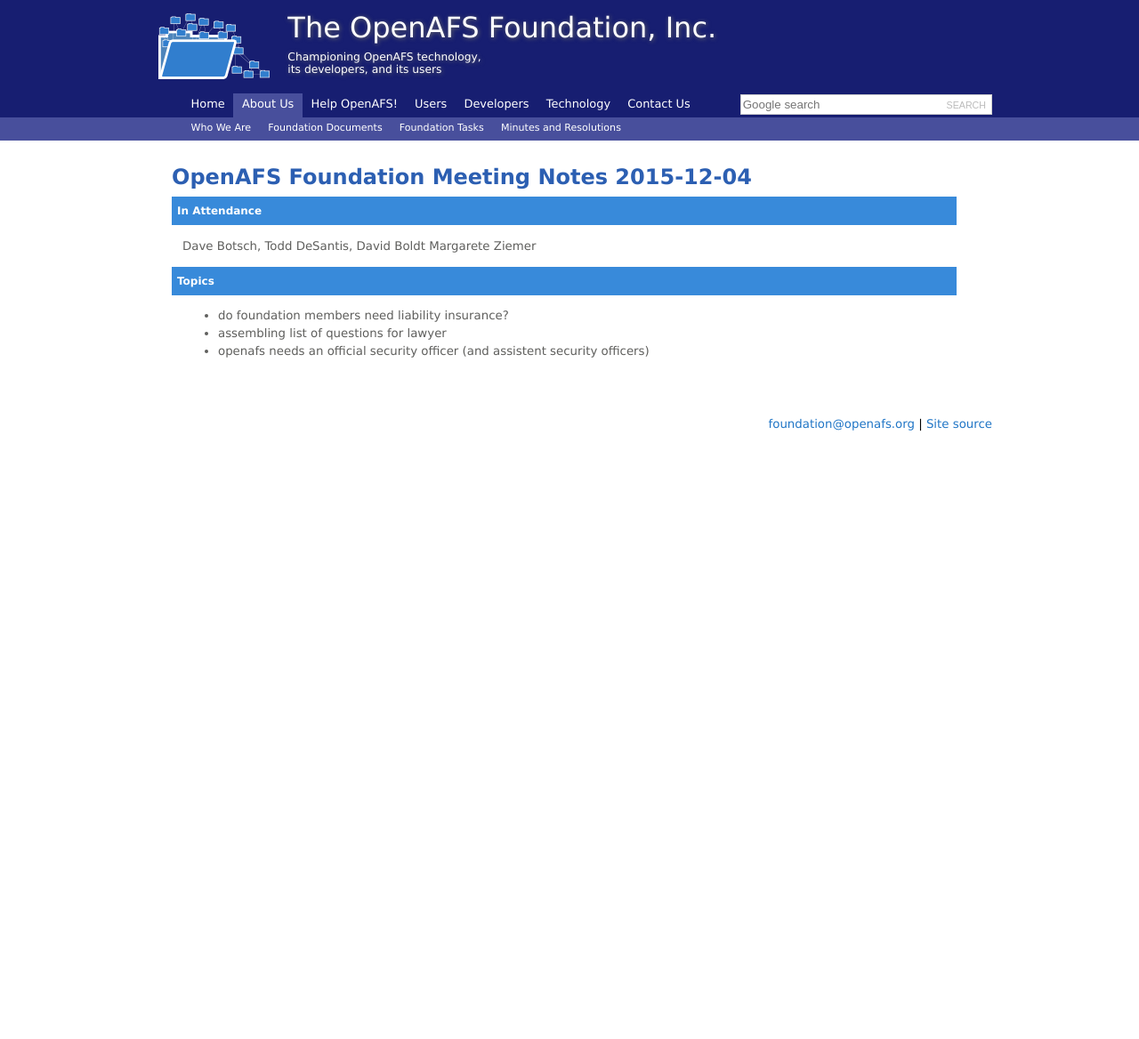
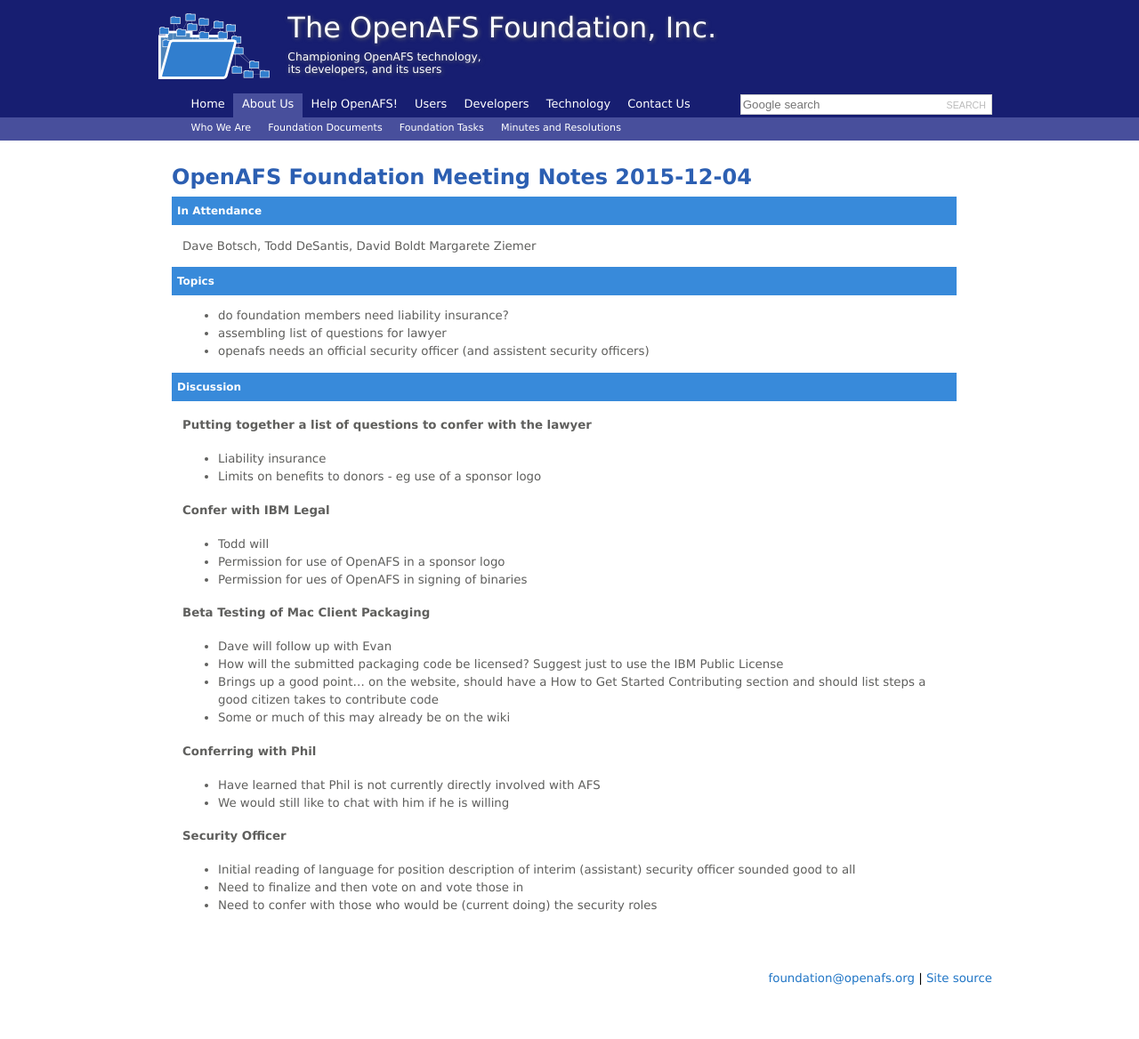
Before and after one commit to openafsfoundation/openafsfoundation.org, a Jekyll site: the page built from about/minutes/2015-12-04/index.md, in a window 1280 px wide. Shown: the whole page at 89% size. Built offline with Jekyll 4.4.1, drawn with Linux system fonts in a browser that asks for light colours; before the commit the page ends 900 px from its top, so only the background shows below that.

Commit message:
Update index.md

```diff
--- a/about/minutes/2015-12-04/index.md
+++ b/about/minutes/2015-12-04/index.md
@@ -17,3 +17,34 @@
 * do foundation members need liability insurance?
 * assembling list of questions for lawyer
 * openafs needs an official security officer (and assistent security officers)
+
+### Discussion ###
+
+#### Putting together a list of questions to confer with the lawyer ####
+
+* Liability insurance
+* Limits on benefits to donors - eg use of a sponsor logo
+
+#### Confer with IBM Legal ####
+
+* Todd will
+* Permission for use of OpenAFS in a sponsor logo
+* Permission for ues of OpenAFS in signing of binaries
+
+#### Beta Testing of Mac Client Packaging ####
+
+* Dave will follow up with Evan
+* How will the submitted packaging code be licensed? Suggest just to use the IBM Public License
+* Brings up a good point... on the website, should have a How to Get Started Contributing section and should list steps a good citizen takes to contribute code
+* Some or much of this may already be on the wiki
+
+#### Conferring with Phil ####
+
+* Have learned that Phil is not currently directly involved with AFS
+* We would still like to chat with him if he is willing
+
+#### Security Officer ####
+
+* Initial reading of language for position description of interim (assistant) security officer sounded good to all
+* Need to finalize and then vote on and vote those in
+* Need to confer with those who would be (current doing) the security roles
```
